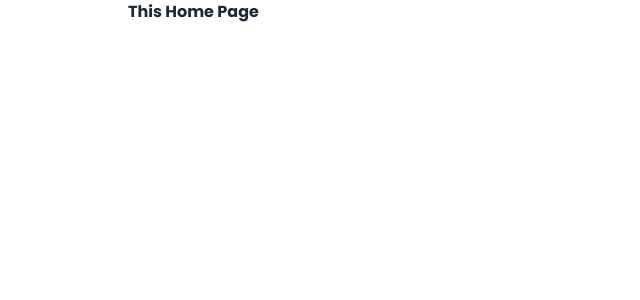
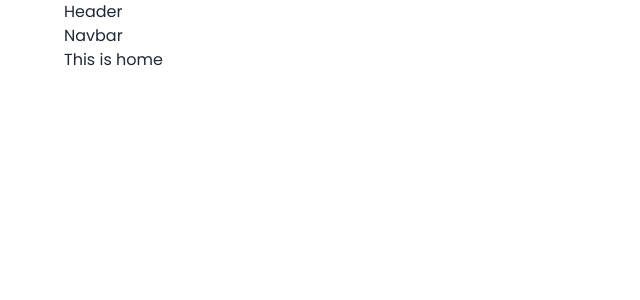
Before and after one commit to FarhanFuad97/Dragon-news-web, a React (Vite) app: page / in a window 1280 px wide. Shown: the top 300 px of the page, without its empty margins (0-640 px from the left). Built offline with nearby package versions, Linux system fonts and the light colour scheme.

Commit message:
update a lot of folder

```diff
--- a/src/MainLayout/MainLayout.jsx
+++ b/src/MainLayout/MainLayout.jsx
@@ -3,7 +3,7 @@ import { Outlet } from "react-router-dom";
 
 const MainLayout = () => {
     return (
-        <div className="max-w-5xl mx-auto">
+        <div className="max-w-6xl mx-auto font-poppins">
          <Outlet></Outlet>
         </div>
     );
--- a/src/Pages/Home.jsx
+++ /dev/null
@@ -1,10 +0,0 @@
-
-const Home = () => {
-    return (
-        <div>
-        <h1 className=" font-poppins font-bold">This Home Page</h1>
-        </div>
-    );
-};
-
-export default Home;
--- /dev/null
+++ b/src/Pages/Home/Home.jsx
@@ -0,0 +1,15 @@
+import Header from "../Shared/Header/Header";
+import Navbar from "../Shared/Navbar/Navbar";
+
+
+const Home = () => {
+    return (
+        <div>
+            <Header></Header>
+            <Navbar></Navbar>
+          <h2>This is home</h2>
+        </div>
+    );
+};
+
+export default Home;
--- a/src/Pages/Shared/Header/Header.jsx
+++ b/src/Pages/Shared/Header/Header.jsx
@@ -2,7 +2,7 @@
 const Header = () => {
     return (
         <div>
-
+          <h2>Header</h2>
         </div>
     );
 };
--- a/src/Pages/Shared/Navbar.jsx
+++ b/src/Pages/Shared/Navbar/Navbar.jsx
@@ -1,9 +1,8 @@
-
 
 const Navbar = () => {
     return (
         <div>
-           <h2>Navbar</h2>
+          <h2>Navbar</h2>
         </div>
     );
 };
--- a/src/Routes/Route.jsx
+++ b/src/Routes/Route.jsx
@@ -1,6 +1,7 @@
 import { createBrowserRouter } from "react-router-dom";
 import MainLayout from "../MainLayout/MainLayout";
-import Home from "../Pages/Home";
+import Home from "../Pages/Home/Home";
+
 
 const route = createBrowserRouter([
 {
```
Also changed, not shown: 1 other file (tests, documents, lock files or other folders).
